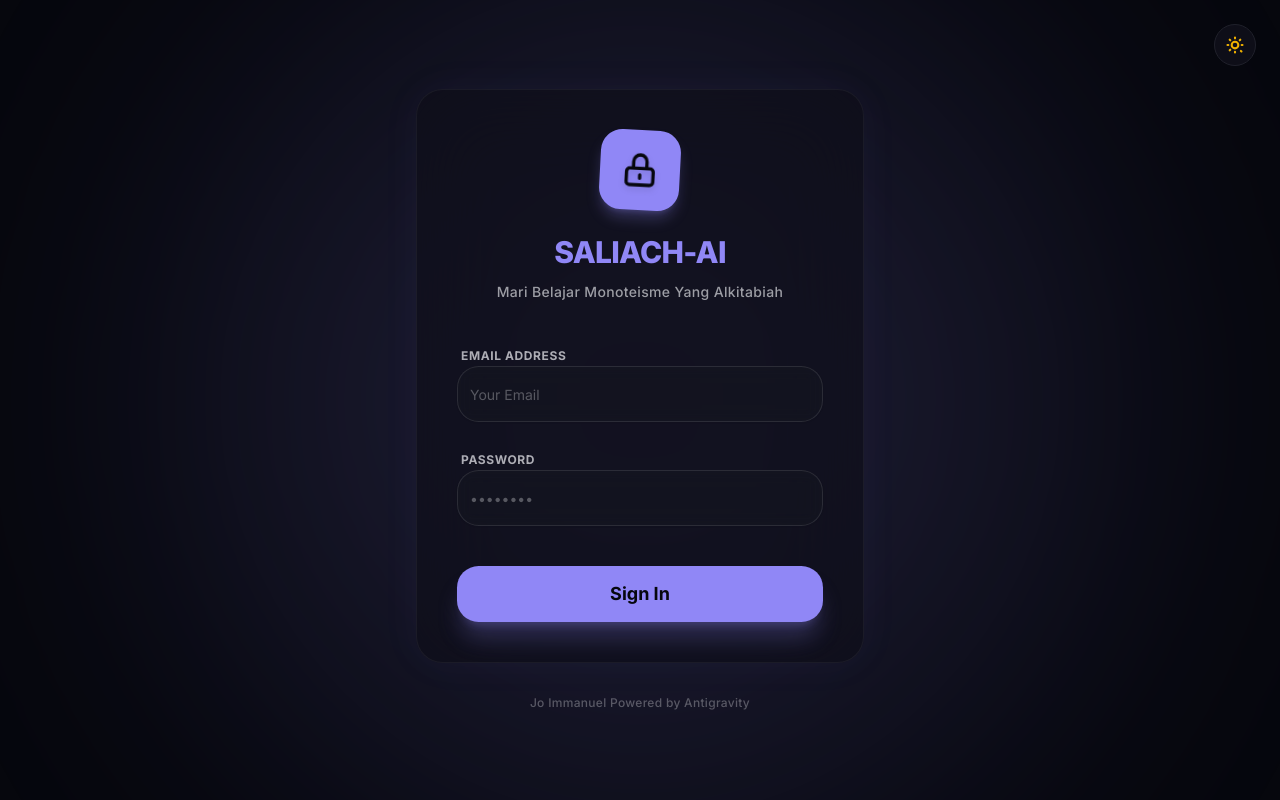
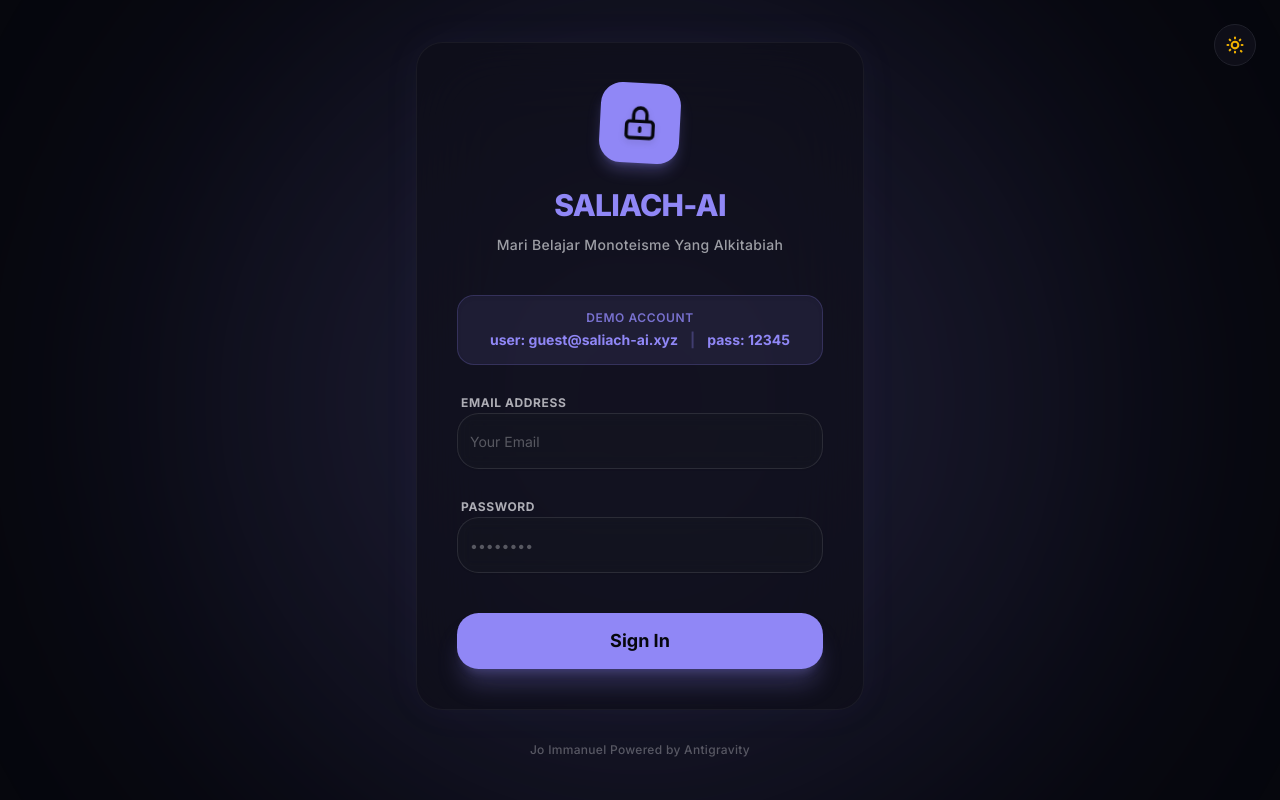
Before and after one commit to mcyiyue/saliach-ai, a Next.js app in the folder frontend/: page /login in a window 1280 px wide. Built offline with nearby package versions, Linux system fonts and the light colour scheme.

Commit message:
UI: Add demo account credentials to login page

```diff
--- a/frontend/src/app/login/page.tsx
+++ b/frontend/src/app/login/page.tsx
@@ -55,6 +55,15 @@ export default function LoginPage() {
           <p className="text-muted-foreground text-sm mt-3 font-medium tracking-wide">Mari Belajar Monoteisme Yang Alkitabiah</p>
         </div>
 
+        <div className="mb-6 p-3.5 bg-primary/10 border border-primary/20 rounded-xl text-center shadow-inner animate-in fade-in duration-500 delay-150">
+          <p className="text-xs text-primary/80 font-semibold uppercase tracking-wider mb-1">Demo Account</p>
+          <div className="flex flex-col sm:flex-row items-center justify-center gap-1 sm:gap-3 text-sm font-bold text-primary">
+            <span>user: guest@saliach-ai.xyz</span>
+            <span className="hidden sm:inline opacity-30">|</span>
+            <span>pass: 12345</span>
+          </div>
+        </div>
+
         <form onSubmit={handleLogin} className="space-y-5 md:space-y-6">
           <div className="space-y-2">
             <label className="text-xs font-bold text-foreground/70 uppercase tracking-wider pl-1">Email Address</label>
```
